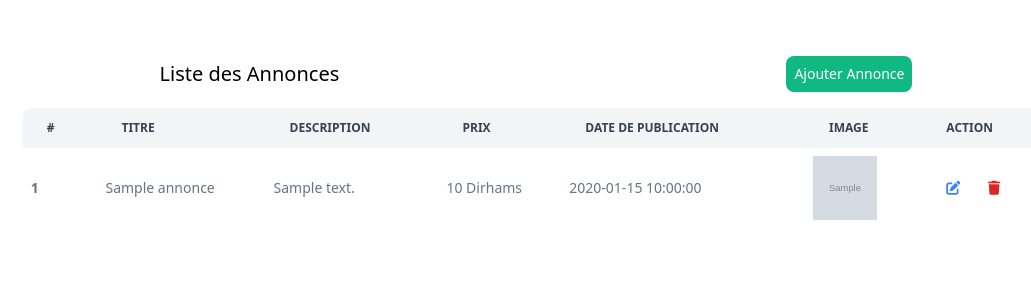
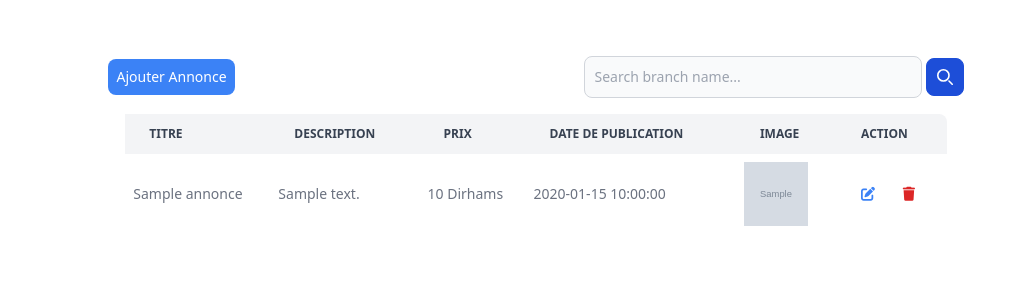
Before and after one commit to Youcode-Classe-E-2023-2024/MaryamJammar-Avito, a PHP site: page / in a window 1280 px wide. Shown: the top 300 px of the page, without its empty margins (104-1135 px from the left). Run offline with PHP 8.4, Linux system fonts and the light colour scheme; tables that the repository leaves empty or names only in its code hold one stand-in row (values such as "Sample post"); grey boxes marked "Sample" are stand-in pictures; some libraries are stand-ins or nearby versions.

Commit message:
add pagination

```diff
--- a/index.php
+++ b/index.php
@@ -14,21 +14,31 @@
 
     <div class=" mt-4 w-full p-6 ">
         <div class="flex justify-around items-center p-4">
-            <h3 class="text-dark-600 text-xl font-medium">Liste des Annonces</h3>
-            <!-- <div class="mt-4 flex justify-end"> -->
-            <a href="create.php" class="text-white bg-green-500 hover:bg-green-600 focus:ring-4 focus:outline-none focus:ring-green-300 font-medium rounded-lg text-sm px-2 py-2 text-center inline-block">
+            <!-- <h3 class="text-dark-600 text-xl font-medium">Liste des Annonces</h3> -->
+            <a href="create.php" class="text-white bg-blue-500 hover:bg-blue-600 focus:ring-4 focus:outline-none focus:ring-blue-300 font-medium rounded-lg text-sm px-2 py-2 text-center inline-block">
                 Ajouter Annonce
             </a>
-            <!-- </div> -->
+
+            <form class="flex items-center w-96  space-x-1">
+                <label for="simple-search" class="sr-only">Search</label>
+                <div class="relative w-full">
+
+                    <input type="text" id="simple-search" class="bg-gray-50 border border-gray-300 text-gray-900 text-sm rounded-lg focus:ring-blue-500 focus:border-blue-500 block w-full ps-10 p-2.5  dark:bg-gray-700 dark:border-gray-600 dark:placeholder-gray-400 dark:text-white dark:focus:ring-blue-500 dark:focus:border-blue-500" placeholder="Search branch name..." required>
+                </div>
+                <button type="submit" class="p-2.5 ms-2 text-sm font-medium text-white bg-blue-700 rounded-lg border border-blue-700 hover:bg-blue-800 focus:ring-4 focus:outline-none focus:ring-blue-300 dark:bg-blue-600 dark:hover:bg-blue-700 dark:focus:ring-blue-800">
+                    <svg class="w-4 h-4" aria-hidden="true" xmlns="http://www.w3.org/2000/svg" fill="none" viewBox="0 0 20 20">
+                        <path stroke="currentColor" stroke-linecap="round" stroke-linejoin="round" stroke-width="2" d="m19 19-4-4m0-7A7 7 0 1 1 1 8a7 7 0 0 1 14 0Z" />
+                    </svg>
+                    <span class="sr-only">Search</span>
+                </button>
+            </form>
         </div>
 
-        <div class="relative overflow-x-auto ">
-            <table class="w-5/6 mx-auto text-sm text-left rtl:text-right text-gray-500 dark:text-gray-400 ">
+
+        <div class="relative overflow-x-auto">
+            <table class="w-4/6 mx-auto text-sm text-left rtl:text-right text-gray-500 dark:text-gray-400 ">
                 <thead class="text-xs text-gray-700 uppercase bg-gray-100 dark:bg-gray-700 dark:text-gray-400">
                     <tr>
-                        <th scope="col" class="px-6 py-3 rounded-tl-lg">
-                            #
-                        </th>
                         <th scope="col" class="px-6 py-3">Titre</th>
                         <th scope="col" class="px-6 py-3">Description</th>
                         <th scope="col" class="px-6 py-3">Prix</th>
@@ -53,7 +63,11 @@
                         die("La connexion a échoué : " . $conn->connect_error);
                     }
 
-                    $sql = "SELECT * FROM annonces";
+                    $resultPerPage = 6; // Nombre d'annonces par page
+                    $currentPage = isset($_GET['page']) ? $_GET['page'] : 1;
+                    $startFrom = ($currentPage - 1) * $resultPerPage;
+
+                    $sql = "SELECT * FROM annonces LIMIT $startFrom, $resultPerPage";
                     $result = $conn->query($sql);
 
                     if ($result === FALSE) {
@@ -61,7 +75,6 @@
                     } else {
                         while ($row = $result->fetch_assoc()) {
                             echo "<tr>";
-                            echo "<th scope='row' class='p-2'>" . $row["id"] . "</th>";
                             echo "<td class='p-2'>" . $row["titre"] . "</td>";
                             echo "<td class='p-2'>" . $row["description"] . "</td>";
                             echo "<td class='p-2'>" . $row["prix"] . " Dirhams</td>";
@@ -79,17 +92,39 @@
                         }
 
                         $result->free();
+                        // $conn->close();
                     }
 
-                    $conn->close();
                     ?>
 
                 </tbody>
             </table>
+            <div class="mt-4 flex justify-center items-center">
+                <?php
+                $sqlCount = "SELECT COUNT(*) AS total FROM annonces";
+                $resultCount = $conn->query($sqlCount);
+                $row = $resultCount->fetch_assoc();
+                $totalRecords = $row['total'];
+                $totalPages = ceil($totalRecords / $resultPerPage);
+
+                // Check if there's more than one page
+                if ($totalPages > 1) {
+                    echo "<nav class='block'>";
+                    echo "<ul class='flex pl-0 rounded list-none flex-wrap'>";
+                    for ($i = 1; $i <= $totalPages; $i++) {
+                        $active = ($i == $currentPage) ? 'bg-gray-200' : '';
+                        echo "<li class='relative block py-2 px-3 ml-2 leading-tight border {$active}'>";
+                        echo "<a href='?page={$i}' class='page-link'>{$i}</a>";
+                        echo "</li>";
+                    }
+                    echo "</ul>";
+                    echo "</nav>";
+                }
+                $conn->close();
+                ?>
             </div>
-
         </div>
-
+    </div>
 </body>
 
 </html>
```
Lines whose indentation alone changed are shown as unchanged.
